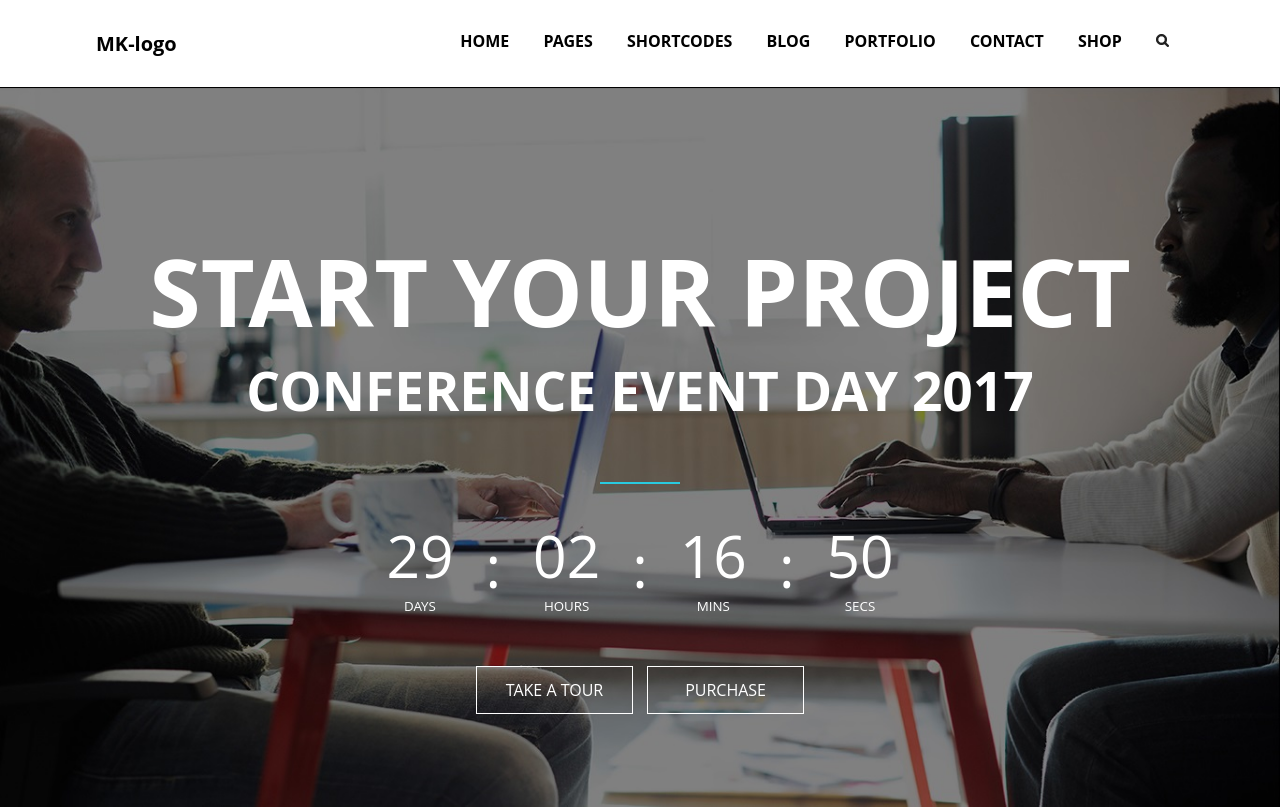
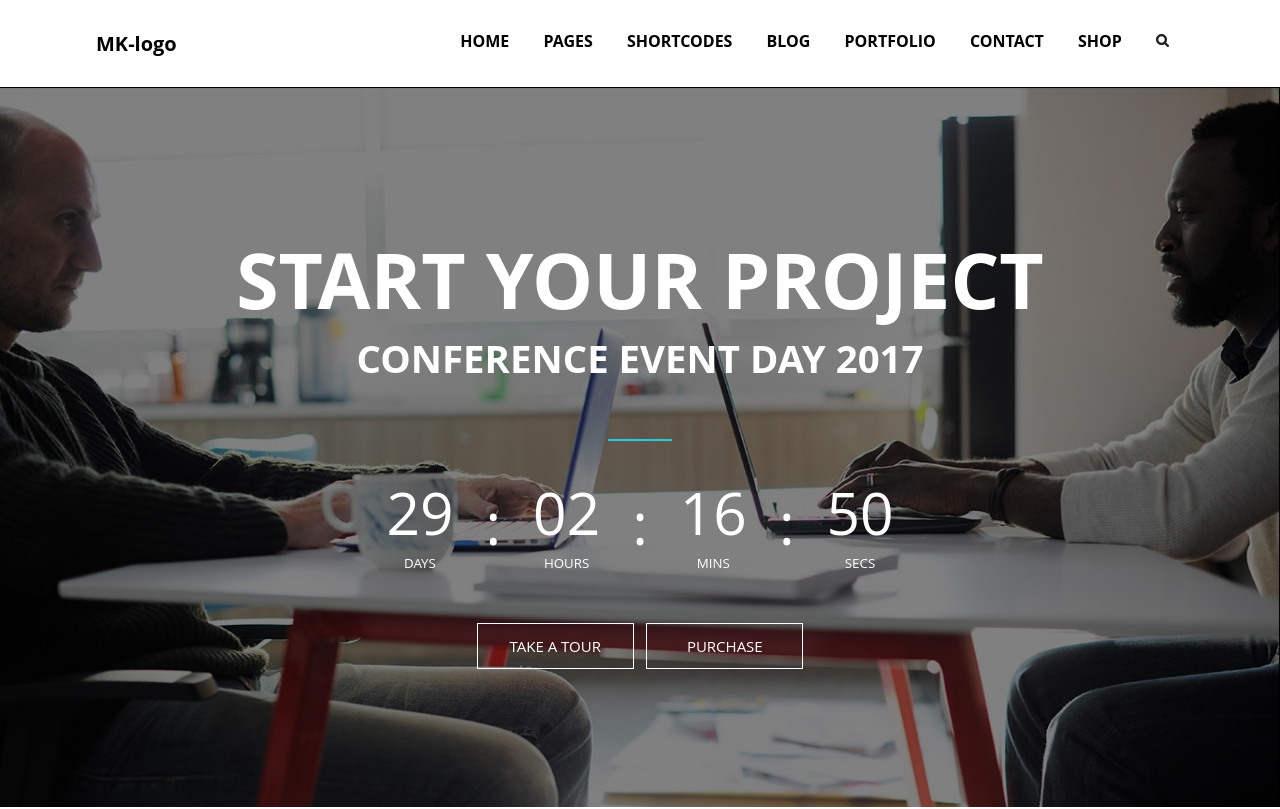
Before and after one commit to HolyMiracle/first-project, a plain HTML site: page index.html in a window 1280 px wide. Shown: the top 809 px of the page. Drawn offline with Linux system fonts and the light colour scheme.

Commit message:
Edit main block

```diff
--- a/css/style.css
+++ b/css/style.css
@@ -2,6 +2,11 @@ body {
 	font-family: Open Sans;
 	padding: 0;
 	margin: 0;
+	font-size: 10px;
+}
+
+* a:hover {
+	transition: all 0.4s ease;
 }
 
 header {
@@ -13,13 +18,14 @@ header {
 header div {
 	display: inline-block;
 	padding: 30px 0;
-	font-size: 20px;
+	font-size: 2em;
 }
 
 header nav {
-	display: inline-block;
+	display: block;
 	padding: 30px 0;
 	float: right;
+	font-size: 1.6em;
 }
 
 nav a {
@@ -33,6 +39,7 @@ nav a:hover {
 	background-color: #03a9f4;
 	color: white;
 	border-radius: 5px;
+
 }
 
 nav a:last-child:hover {
@@ -45,12 +52,14 @@ nav a:last-child:hover {
 
 
 
-.preview {
+main {
+	height: calc(100vh - 80px);
 	color: white;
 	text-align: center;
 	background-image: url(../img/preview-bg.jpg);
 	background-repeat: no-repeat;
 	background-size: 100% auto;
+	background-position: 50% 0%;
 }
 
 .about .about-text p:nth-child(2),
@@ -60,7 +69,7 @@ nav a:last-child:hover {
 
 .preview-line {
 	margin: 55px auto 0px auto;
-	width: 80px;
+	width: 5%;
 	height: 2px;
 	background: #29cadf;
 }
@@ -83,14 +92,14 @@ table {
 }
 
 h1 {
-	font-size: 70pt;
+	font-size: 6vw;
 	margin: 0;
 	padding-top: 140px;
 }
 
 h2 {
 	margin: 0;
-	font-size: 40pt;
+	font-size: 3vw;
 }
 
 .button {
@@ -105,6 +114,7 @@ h2 {
 	color: white;
 	border: 1px solid white;
 	text-decoration: none;
+	font-size: 1.5em;
 }
 
 .button a:hover {
--- a/index.html
+++ b/index.html
@@ -23,7 +23,7 @@
 		</nav>
 	</header>
 
-	<div class="preview">
+	<main>
 		<h1>START YOUR PROJECT</h1>
 		<h2>CONFERENCE EVENT DAY 2017</h2>
 		<div class="preview-line"></div>
@@ -52,7 +52,7 @@
 			<a href="">TAKE A TOUR</a>
 			<a href="">PURCHASE</a>
 		</div>
-	</div>
+	</main>>
 
 	<div class="about" id="about">
 		<div class="about-text">
```
